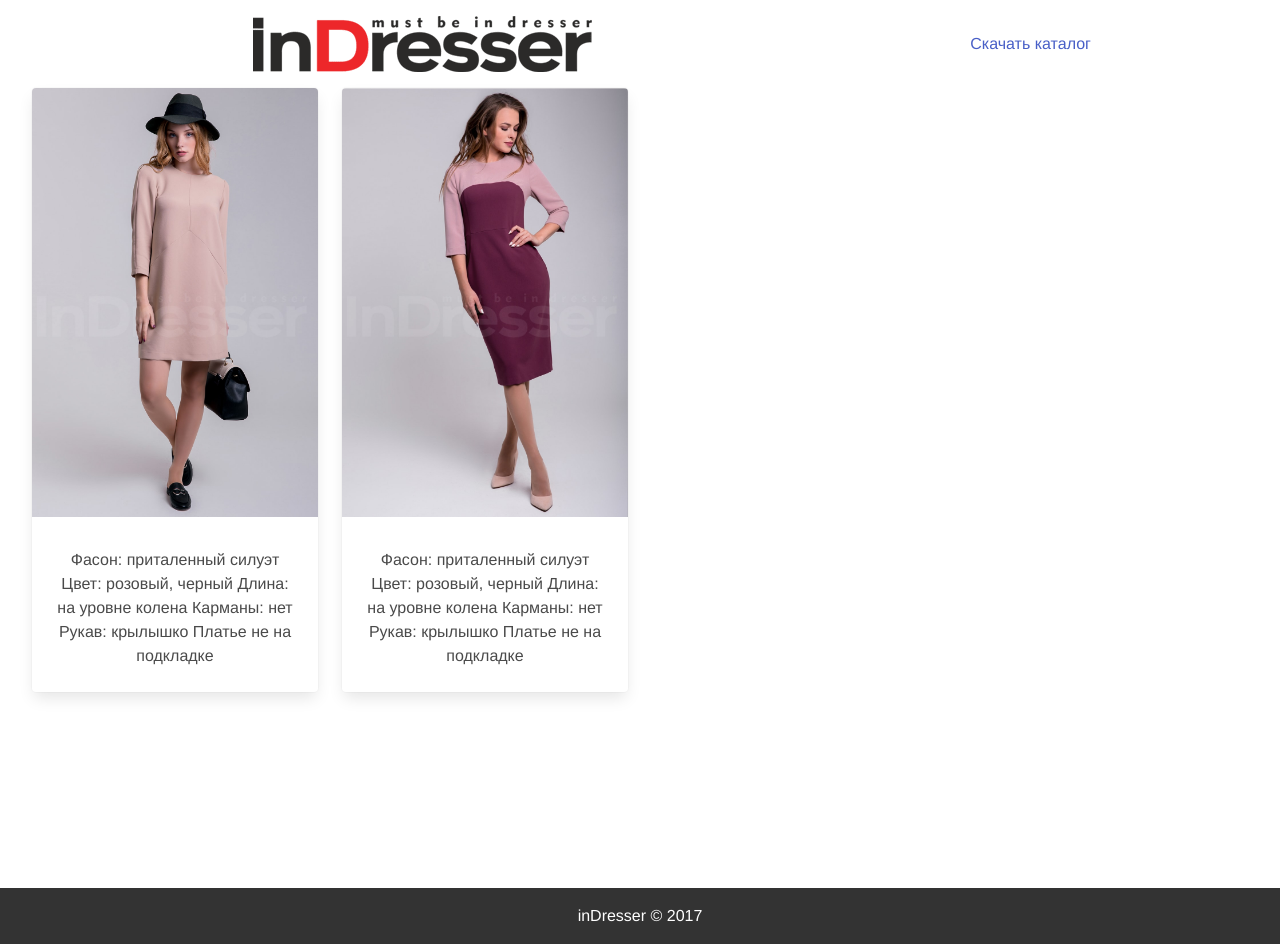
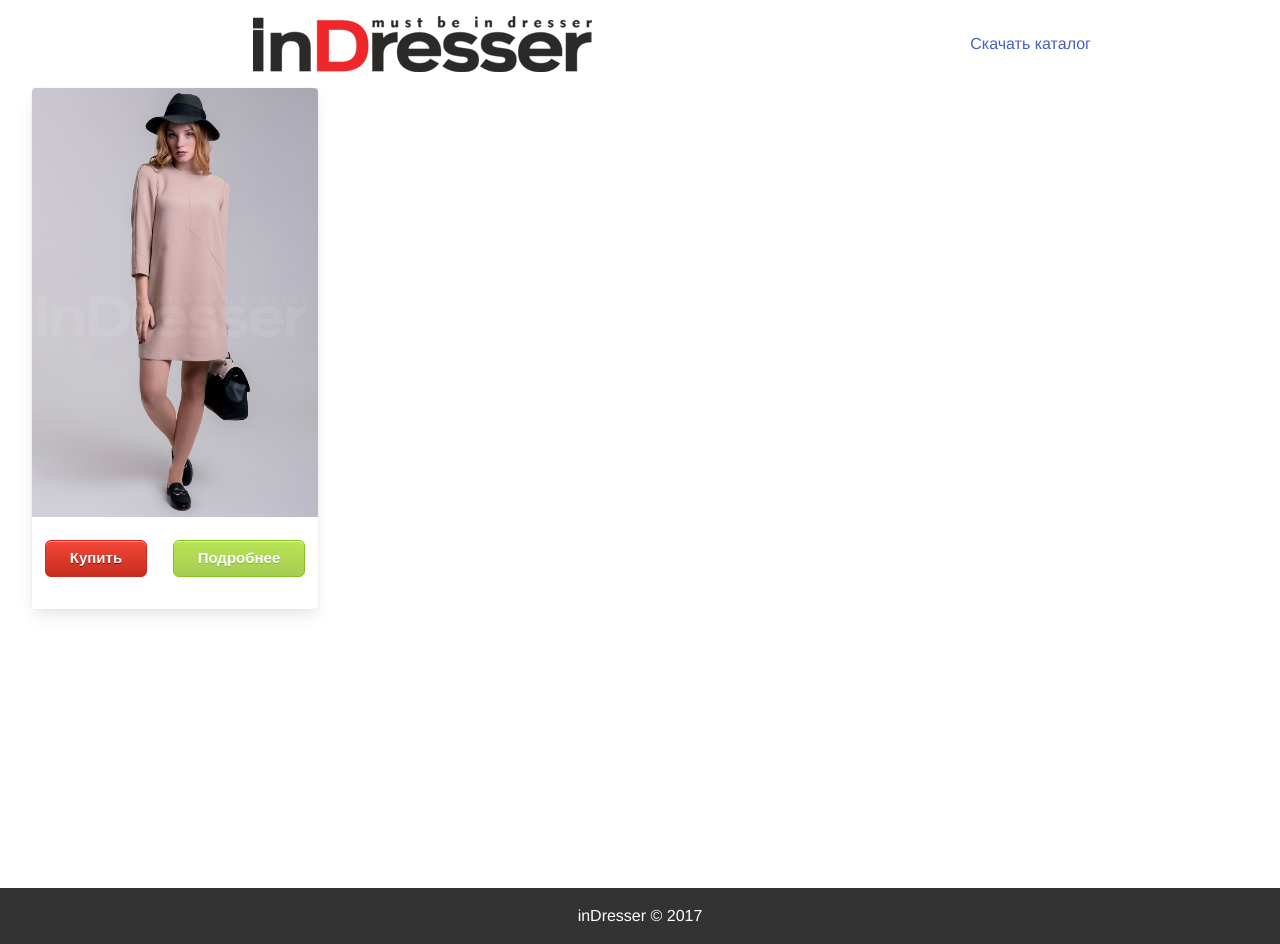
Before and after one commit to Sun1ive/indresser-catalog, a Vue app: page / in a window 1280 px wide. Shown: the top 944 px of the page. Built offline with nearby package versions, Linux system fonts and the light colour scheme.

Commit message:
added more bugs to fix later

```diff
--- a/src/components/Card.vue
+++ b/src/components/Card.vue
@@ -5,8 +5,8 @@
       <div class="card-image">
         <img :src="item.img" :alt="item.title" @click="goToItem(item)">
       </div>
-      <div class="card-content">
-        <div class="content">{{ item.desc }}</div>
+      <div class="buttons">
+         <a class="myButtonRed">Купить</a> <a class="myButtonGreen">Подробнее</a>
       </div>
     </div>
   </div>
@@ -32,6 +32,11 @@ export default {
 
 <style scoped>
 .card-image img {
-  max-height: 500px;
+  max-height: 675px;
+}
+.buttons {
+  display: flex;
+  justify-content: space-around;
+  padding: 1rem 0 2rem;
 }
 </style>
--- a/src/components/Catalog.vue
+++ b/src/components/Catalog.vue
@@ -28,9 +28,17 @@ export default {
       return this.$store.state.currentItem;
     },
   },
+  mounted() {
+    const ITEM = this.$store.state.currentItem;
+    if (ITEM === '') {
+      this.$router.push('/');
+    }
+  },
 };
 </script>
 
 <style scoped>
-
+.container {
+  margin: 2rem 0;
+}
 </style>
--- a/src/css/global.css
+++ b/src/css/global.css
@@ -0,0 +1,86 @@
+.myButtonRed {
+	-moz-box-shadow:inset 0px 1px 0px 0px #f5978e;
+	-webkit-box-shadow:inset 0px 1px 0px 0px #f5978e;
+	box-shadow:inset 0px 1px 0px 0px #f5978e;
+	background:-webkit-gradient(linear, left top, left bottom, color-stop(0.05, #f24537), color-stop(1, #c62d1f));
+	background:-moz-linear-gradient(top, #f24537 5%, #c62d1f 100%);
+	background:-webkit-linear-gradient(top, #f24537 5%, #c62d1f 100%);
+	background:-o-linear-gradient(top, #f24537 5%, #c62d1f 100%);
+	background:-ms-linear-gradient(top, #f24537 5%, #c62d1f 100%);
+	background:linear-gradient(to bottom, #f24537 5%, #c62d1f 100%);
+	filter:progid:DXImageTransform.Microsoft.gradient(startColorstr='#f24537', endColorstr='#c62d1f',GradientType=0);
+	background-color:#f24537;
+	-moz-border-radius:6px;
+	-webkit-border-radius:6px;
+	border-radius:6px;
+	border:1px solid #d02718;
+	display:inline-block;
+	cursor:pointer;
+	color:#ffffff;
+	font-family:Arial;
+	font-size:15px;
+	font-weight:bold;
+	padding:6px 24px;
+	text-decoration:none;
+  text-shadow:0px 1px 0px #810e05;
+  transition: .4s linear;
+}
+.myButtonRed:hover {
+	background:-webkit-gradient(linear, left top, left bottom, color-stop(0.05, #c62d1f), color-stop(1, #f24537));
+	background:-moz-linear-gradient(top, #c62d1f 5%, #f24537 100%);
+	background:-webkit-linear-gradient(top, #c62d1f 5%, #f24537 100%);
+	background:-o-linear-gradient(top, #c62d1f 5%, #f24537 100%);
+	background:-ms-linear-gradient(top, #c62d1f 5%, #f24537 100%);
+	background:linear-gradient(to bottom, #c62d1f 5%, #f24537 100%);
+	filter:progid:DXImageTransform.Microsoft.gradient(startColorstr='#c62d1f', endColorstr='#f24537',GradientType=0);
+  background-color:#c62d1f;
+  transition: .4s linear;
+}
+.myButtonRed:active {
+	position:relative;
+	top:1px;
+}
+
+
+.myButtonGreen {
+	-moz-box-shadow:inset 0px 1px 0px 0px #d9fbbe;
+	-webkit-box-shadow:inset 0px 1px 0px 0px #d9fbbe;
+	box-shadow:inset 0px 1px 0px 0px #d9fbbe;
+	background:-webkit-gradient(linear, left top, left bottom, color-stop(0.05, #b8e356), color-stop(1, #a5cc52));
+	background:-moz-linear-gradient(top, #b8e356 5%, #a5cc52 100%);
+	background:-webkit-linear-gradient(top, #b8e356 5%, #a5cc52 100%);
+	background:-o-linear-gradient(top, #b8e356 5%, #a5cc52 100%);
+	background:-ms-linear-gradient(top, #b8e356 5%, #a5cc52 100%);
+	background:linear-gradient(to bottom, #b8e356 5%, #a5cc52 100%);
+	filter:progid:DXImageTransform.Microsoft.gradient(startColorstr='#b8e356', endColorstr='#a5cc52',GradientType=0);
+	background-color:#b8e356;
+	-moz-border-radius:6px;
+	-webkit-border-radius:6px;
+	border-radius:6px;
+	border:1px solid #83c41a;
+	display:inline-block;
+	cursor:pointer;
+	color:#ffffff;
+	font-family:Arial;
+	font-size:15px;
+	font-weight:bold;
+	padding:6px 24px;
+	text-decoration:none;
+  text-shadow:0px 1px 0px #86ae47;
+  transition: .4s linear;
+}
+.myButtonGreen:hover {
+	background:-webkit-gradient(linear, left top, left bottom, color-stop(0.05, #a5cc52), color-stop(1, #b8e356));
+	background:-moz-linear-gradient(top, #a5cc52 5%, #b8e356 100%);
+	background:-webkit-linear-gradient(top, #a5cc52 5%, #b8e356 100%);
+	background:-o-linear-gradient(top, #a5cc52 5%, #b8e356 100%);
+	background:-ms-linear-gradient(top, #a5cc52 5%, #b8e356 100%);
+	background:linear-gradient(to bottom, #a5cc52 5%, #b8e356 100%);
+	filter:progid:DXImageTransform.Microsoft.gradient(startColorstr='#a5cc52', endColorstr='#b8e356',GradientType=0);
+  background-color:#a5cc52;
+  transition: .4s linear;
+}
+.myButtonGreen:active {
+	position:relative;
+	top:1px;
+}
--- /dev/null
+++ b/src/css/main.css
@@ -0,0 +1,2 @@
+@import './slider.css';
+@import './global.css';
--- /dev/null
+++ b/src/css/slider.css
@@ -0,0 +1,5 @@
+.slider {
+  min-height: 900px;
+  width: 700px !important;
+  margin: 0 auto;
+}
--- a/src/main.js
+++ b/src/main.js
@@ -1,5 +1,6 @@
 import Vue from 'vue';
 import 'bulma/css/bulma.css';
+import '@/css/main.css';
 import App from './App';
 import store from './store/index';
 import router from './router';
--- a/src/store/index.js
+++ b/src/store/index.js
@@ -10,7 +10,14 @@ const store = new Vuex.Store({
         title: 'Платье 0101',
         price: 990,
         id: 'f2s4h6',
-        desc: `Фасон: приталенный силуэт Цвет: розовый, черный Длина: на уровне колена Карманы: нет Рукав: крылышко Платье не на подкладке`,
+        desc: {
+          one: 'Фасон: приталенный силуэт',
+          color: 'Цвет: розовый, черный',
+          two: 'Длина: на уровне колена',
+          three: 'Карманы: нет',
+          four: 'Рукав: крылышко',
+          six: 'Подкладка: нет',
+        },
         img: '/src/assets/dresses/d2bej1.jpg',
         gallery: [
           '/src/assets/dresses/d2bej1.jpg',
@@ -18,28 +25,8 @@ const store = new Vuex.Store({
           '/src/assets/dresses/d2bej3.jpg',
         ],
       },
-      {
-        title: 'Платье 0101',
-        price: 1090,
-        id: 'g1gt4e',
-        desc: `Фасон: приталенный силуэт Цвет: розовый, черный Длина: на уровне колена Карманы: нет Рукав: крылышко Платье не на подкладке`,
-        img: '/src/assets/dresses/d18_1.jpg',
-        gallery: [
-          '/src/assets/dresses/d18_1.jpg',
-          '/src/assets/dresses/d18_2.jpg',
-          '/src/assets/dresses/d18_3.jpg',
-        ],
-      },
     ],
-    // currentItem: {
-    //   title: '',
-    //   price: '',
-    //   id: '',
-    //   img: '',
-    //   desc: '',
-    //   gallery: [],
-    // },
-    currentItem: {},
+    currentItem: '',
   },
   mutations: {
     getCurrentItem(state, payload) {
```
